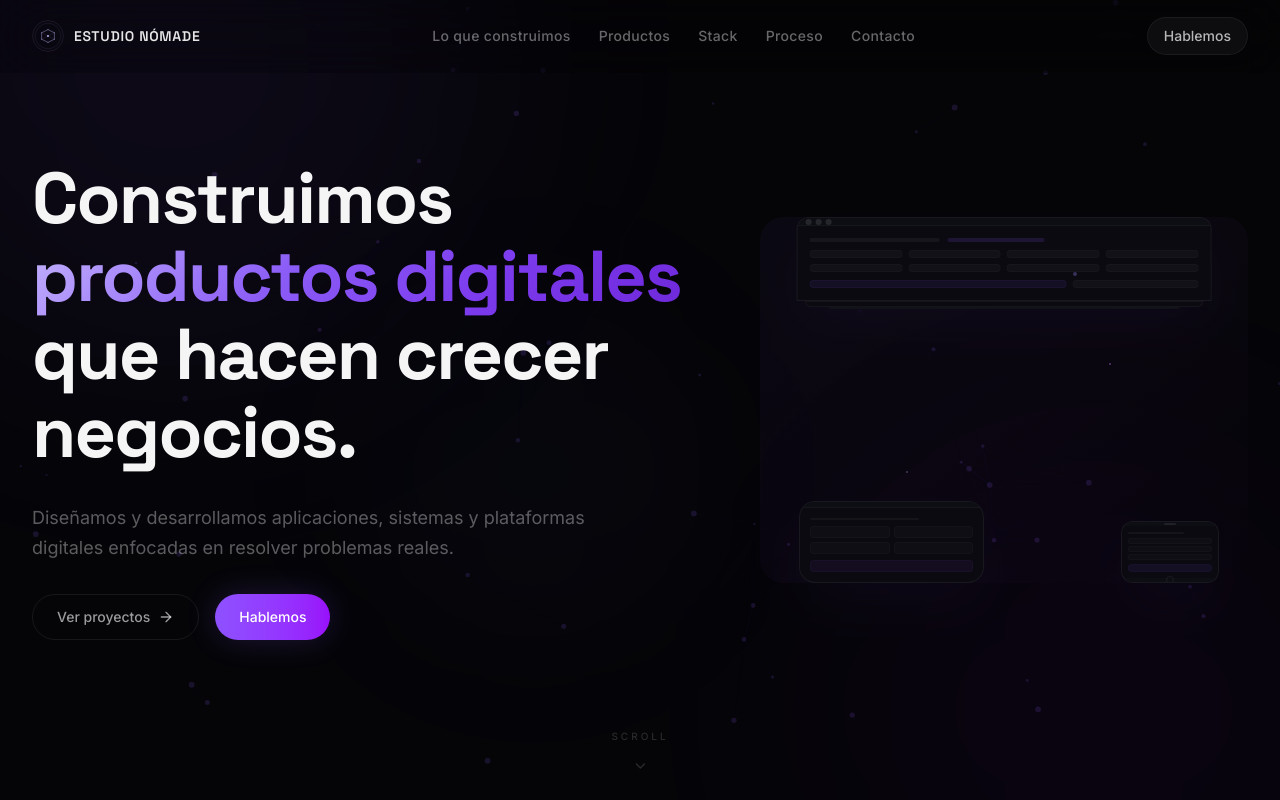
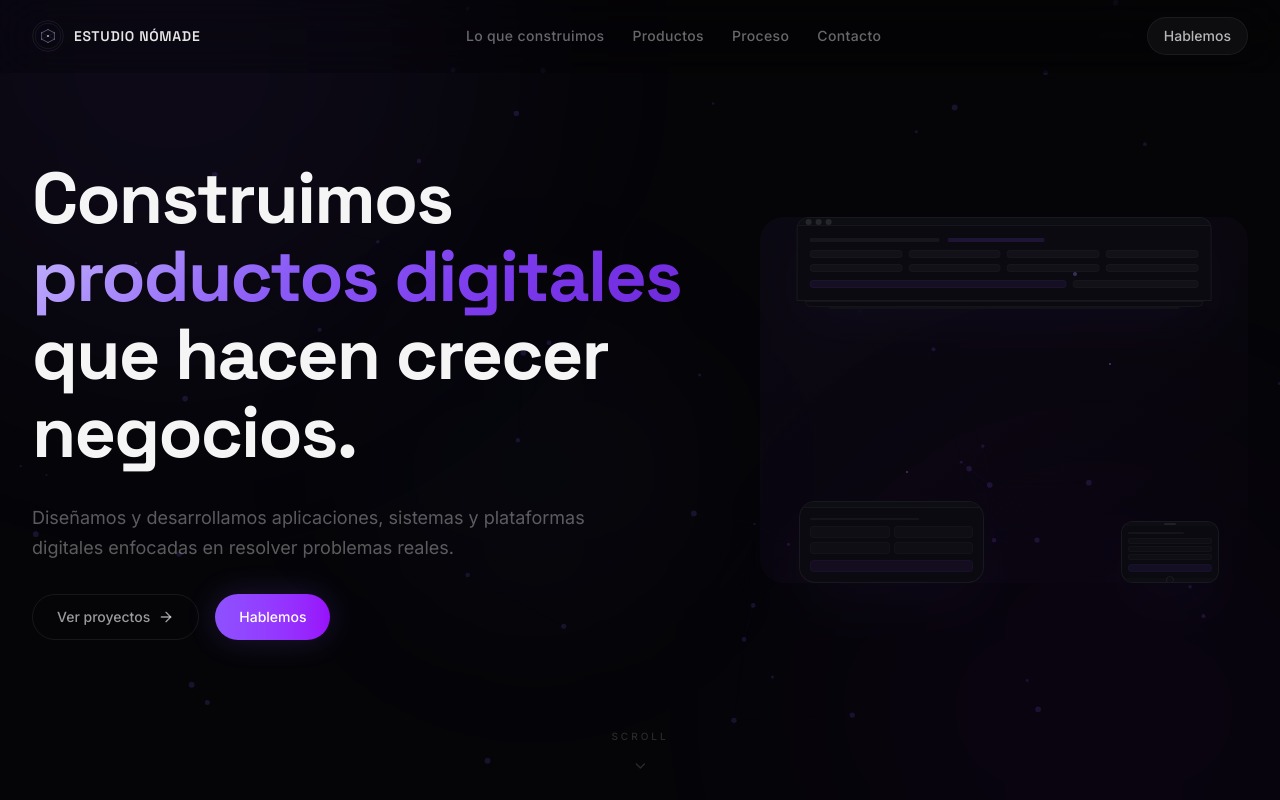
Before and after one commit to Estudio-Nomade/EstudioNomade-landing, a Next.js app: page / in a window 1280 px wide. Shown: the top 800 px of the page. Built offline with nearby package versions, Linux system fonts and the light colour scheme.

Commit message:
feat: remove tech stack section and nav link

```diff
--- a/src/app/page.tsx
+++ b/src/app/page.tsx
@@ -1,7 +1,6 @@
 import { Navbar } from "@/components/navbar/navbar"
 import { Hero } from "@/components/hero/hero"
 import { Services } from "@/components/services/services"
-import { Tech } from "@/components/tech/tech"
 import { Process } from "@/components/process/process"
 import Projects from "@/components/projects/projects"
 import { CTA } from "@/components/cta/cta"
@@ -17,7 +16,6 @@ export default function Home() {
         <Hero />
         <Services />
         <Projects />
-        <Tech />
         <Process />
         <CTA />
       </main>
--- a/src/constants/index.ts
+++ b/src/constants/index.ts
@@ -1,7 +1,6 @@
 export const NAV_LINKS = [
   { label: "Lo que construimos", href: "#servicios" },
   { label: "Productos", href: "#proyectos" },
-  { label: "Stack", href: "#tecnologias" },
   { label: "Proceso", href: "#proceso" },
   { label: "Contacto", href: "#cta" },
 ] as const
```
